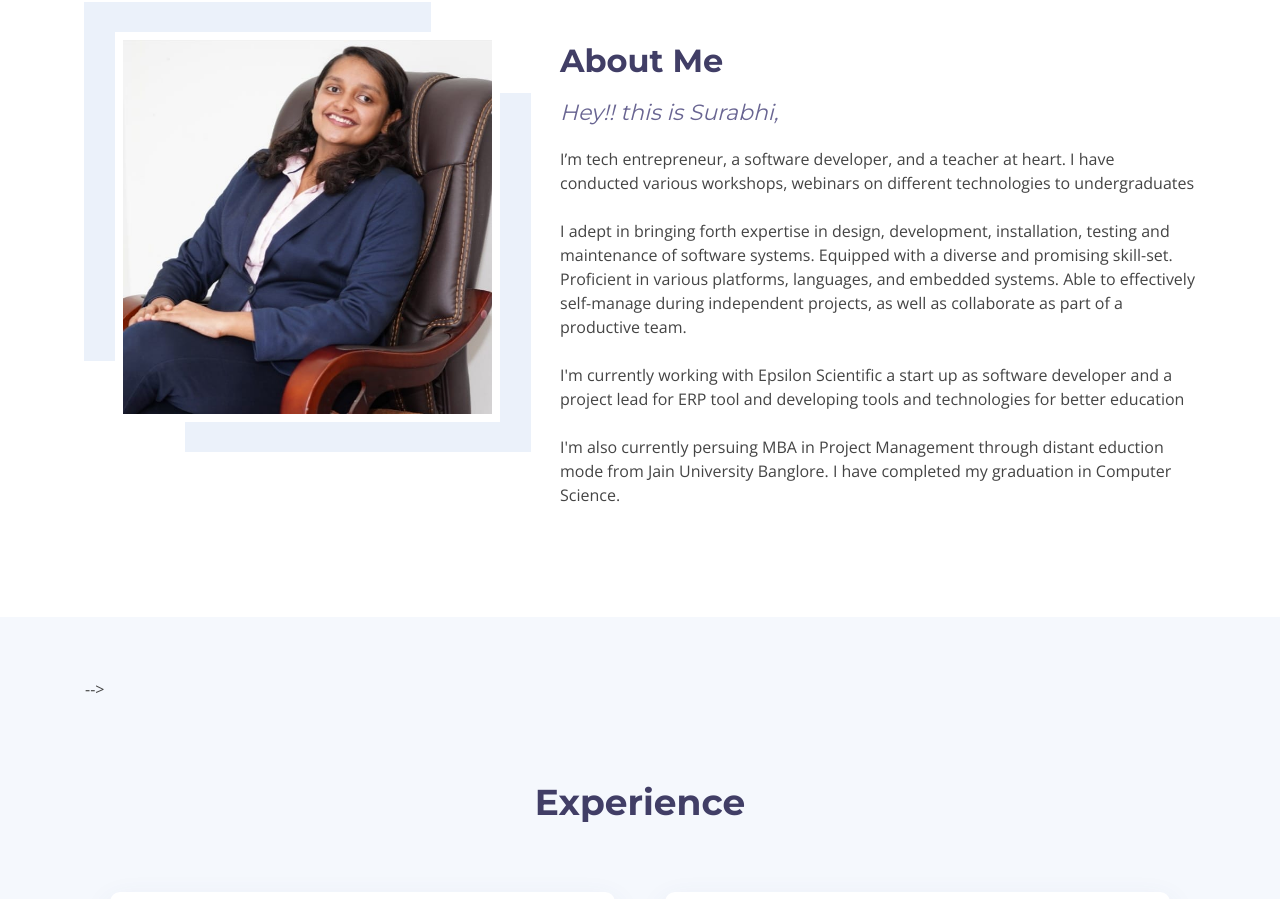
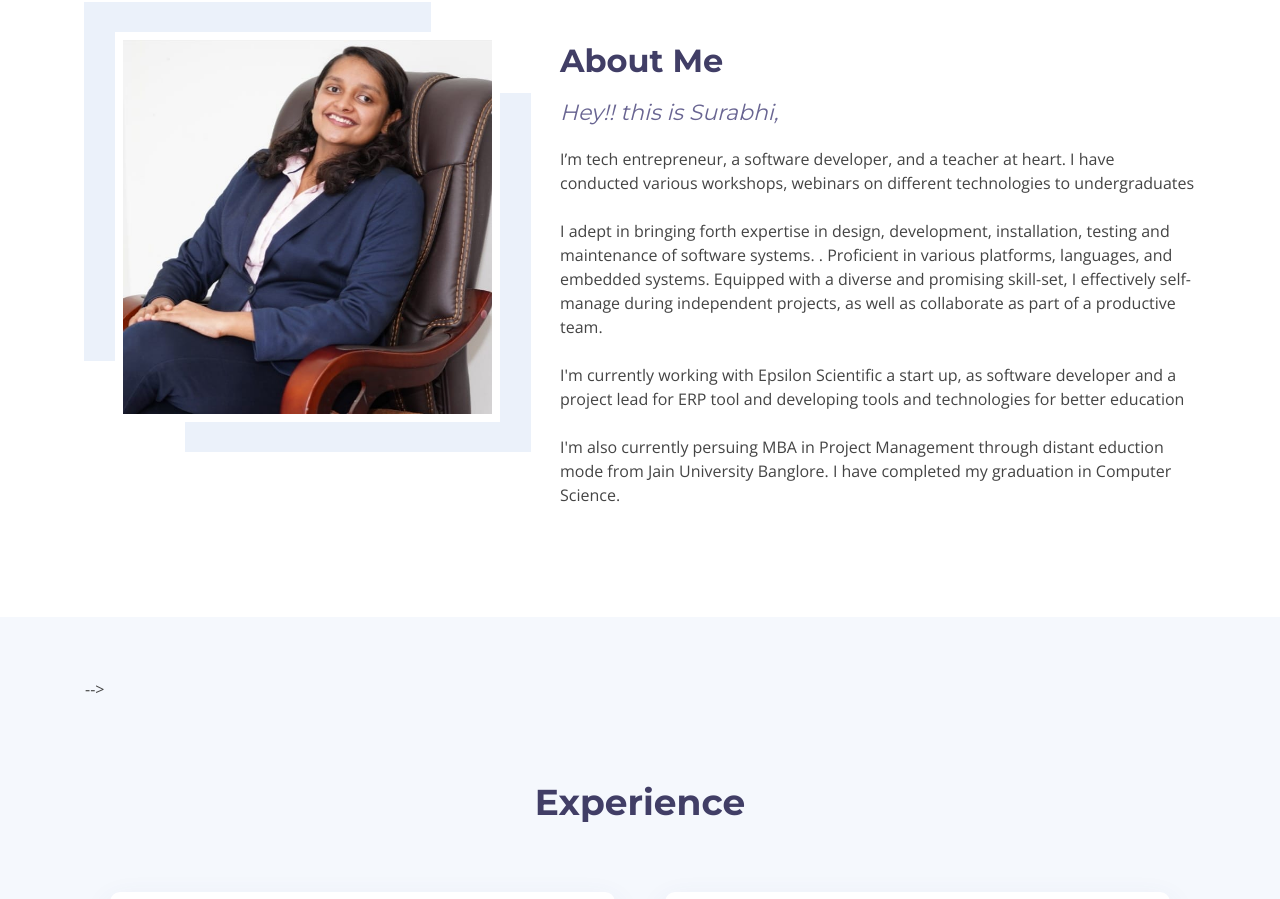
Before and after one commit to Surabhi102/Surabhi102.github.io, a plain HTML site: page index.html in a window 1280 px wide. Shown: the part 878-1777 px from the top of the page. Drawn offline with nearby package versions, Linux system fonts and the light colour scheme; files whose address does not match are found by name.

Commit message:
Update index.html
info_correction

```diff
--- a/index.html
+++ b/index.html
@@ -109,7 +109,7 @@
               <h2>About Me</h2>
               <h3>Hey!! this is Surabhi,</h3>
 
-  <p>I’m tech entrepreneur, a software developer, and a teacher at heart. I have conducted various workshops, webinars on different technologies to undergraduates <br><br> I adept in bringing forth expertise in design, development, installation, testing and maintenance of software systems. Equipped with a diverse and promising skill-set. Proficient in various platforms, languages, and embedded systems. Able to effectively self-manage during independent projects, as well as collaborate as part of a productive team. <br> <br>  I'm currently working with Epsilon Scientific a start up as software developer and a project lead for ERP tool and developing tools and technologies for better education <br><br> I'm also currently persuing MBA in Project Management through distant eduction mode from Jain University Banglore. I have completed my graduation in Computer Science. </p>
+   <p>I’m tech entrepreneur, a software developer, and a teacher at heart. I have conducted various workshops, webinars on different technologies to undergraduates <br><br> I adept in bringing forth expertise in design, development, installation, testing and maintenance of software systems. . Proficient in various platforms, languages, and embedded systems.  Equipped with a diverse and promising skill-set, I  effectively self-manage during independent projects, as well as collaborate as part of a productive team. <br> <br>  I'm currently working with Epsilon Scientific a start up, as software developer and a project lead for ERP tool and developing tools and technologies for better education <br><br> I'm also currently persuing MBA in Project Management through distant eduction mode from Jain University Banglore. I have completed my graduation in Computer Science. </p>
 
             </div>
           </div>
```
